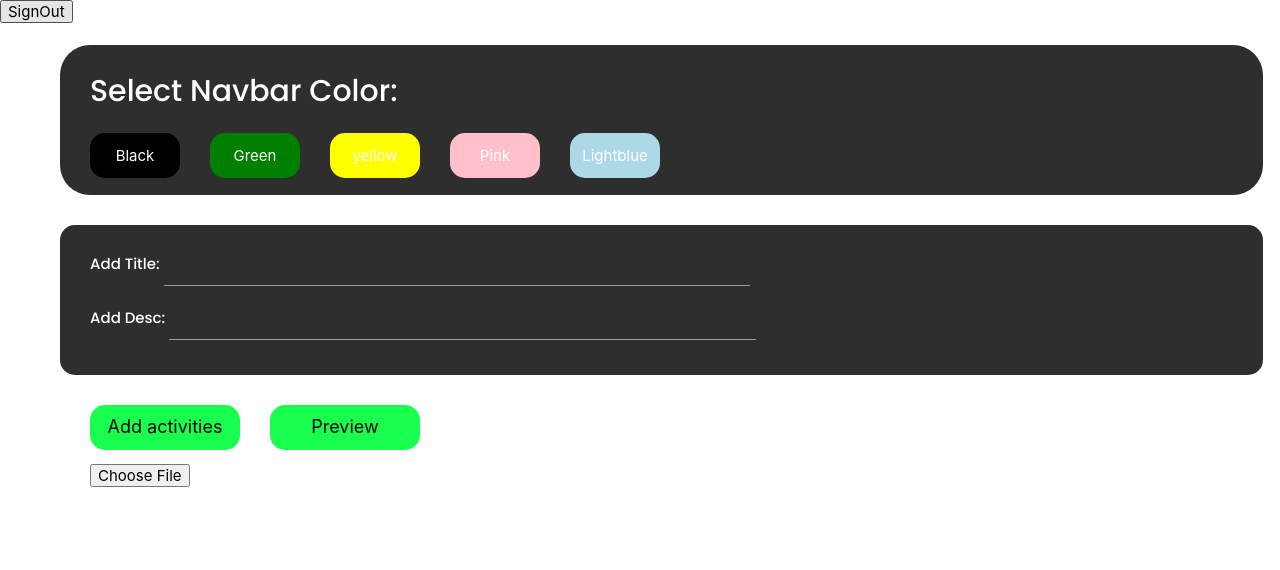
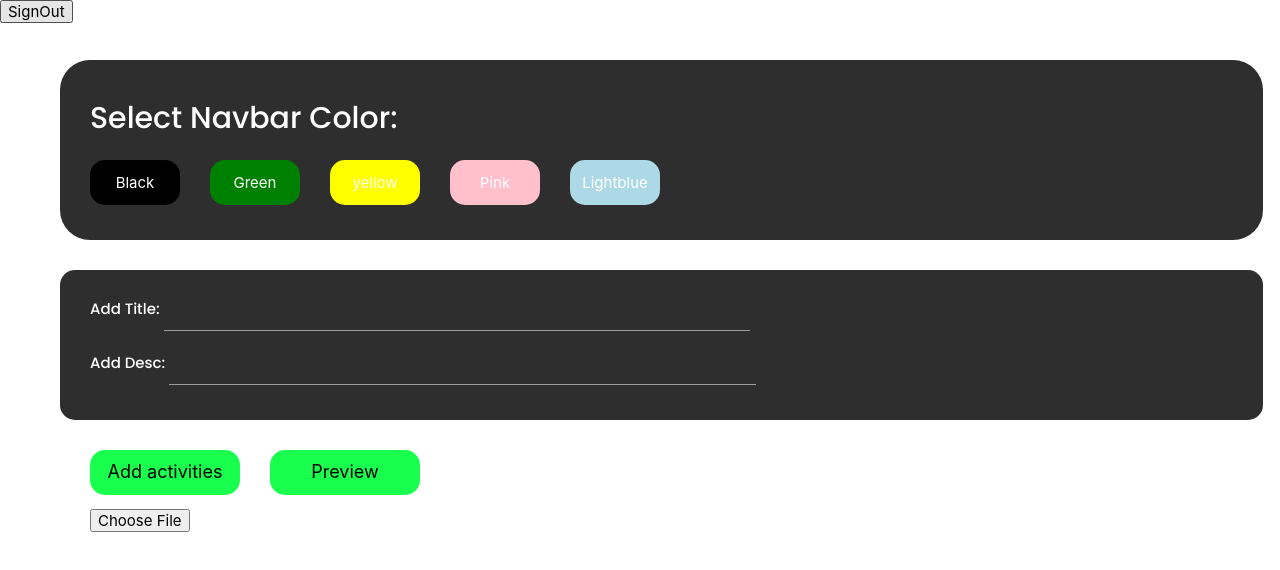
Before and after one commit to PrathamShah10/hackforces_TechNightCSI, a React (Create React App) app in the folder frontend/: page /home in a window 1280 px wide. Shown: the top 570 px of the page. Built offline with nearby package versions, Linux system fonts and the light colour scheme.

Commit message:
color sel

```diff
--- a/frontend/src/Components/Home.js
+++ b/frontend/src/Components/Home.js
@@ -59,13 +59,17 @@ function Home() {
                     </>
                     :
                     <>  <div className="main-content">
+
                         <div className="nav-color">
+                            <div className='upper'>
                                 <h1>Select Navbar Color:</h1>
-                        <button style={{ backgroundColor: 'black'}} onClick={() => setColor("black")}>Black</button>
-                        <button style={{ backgroundColor: 'green'}} onClick={() => setColor("green")}>Green</button>
-                        <button style={{ backgroundColor: 'yellow'}} onClick={() => setColor("yellow")}>yellow</button>
-                        <button style={{ backgroundColor: 'pink'}} onClick={() => setColor("pink")}>Pink</button>
-                        <button style={{ backgroundColor: 'lightblue'}} onClick={() => setColor("lightblue")}>Lightblue</button>
+                                <div id="sel_color" style={{ backgroundColor: color, width: "2rem", height: "2rem" }}></div>
+                            </div>
+                            <button style={{ backgroundColor: 'black' }} onClick={() => setColor("black")}>Black</button>
+                            <button style={{ backgroundColor: 'green' }} onClick={() => setColor("green")}>Green</button>
+                            <button style={{ backgroundColor: 'yellow' }} onClick={() => setColor("yellow")}>yellow</button>
+                            <button style={{ backgroundColor: 'pink' }} onClick={() => setColor("pink")}>Pink</button>
+                            <button style={{ backgroundColor: 'lightblue' }} onClick={() => setColor("lightblue")}>Lightblue</button>
                             <br />
                         </div>
                         <div className="main-info">
@@ -82,9 +86,9 @@ function Home() {
                                 <>
                                     <div className="activity">
                                         <h4>Add activity name:</h4>
-                                    <input type="text"  style={{ width: '50%' }} onChange={(e) => setActTitle(e.target.value)} />
+                                        <input type="text" style={{ width: '50%' }} onChange={(e) => setActTitle(e.target.value)} />
                                         <h4>Add activity description:</h4>
-                                    <input type="text"  style={{ width: '50%' }} onChange={(e) => setActDesc(e.target.value)} />
+                                        <input type="text" style={{ width: '50%' }} onChange={(e) => setActDesc(e.target.value)} />
 
 
                                     </div>
--- a/frontend/src/Components/css/Home.css
+++ b/frontend/src/Components/css/Home.css
@@ -12,13 +12,11 @@
 .nav-color{
     background-color: rgb(46, 46, 46);
     border-radius: 2rem;
-    height: 10rem;
+    height: 12rem;
 }
 .nav-color h1{
     margin-left: 2rem;
     font-size: 2rem;
-    padding-top: 2rem;
-    margin-top: 3rem;
     position: relative;
     color: white;
 
@@ -133,3 +131,16 @@
     object-fit: contain;
 
  }
+
+.upper{
+    margin-top: 4rem;
+    display: flex;
+}
+
+#sel_color{
+    margin-top: 3rem;
+    margin-left: 1rem;
+    height: 3rem;
+    width: 6rem;
+    border-radius: 1rem;
+}
```
Lines whose indentation alone changed are shown as unchanged.
